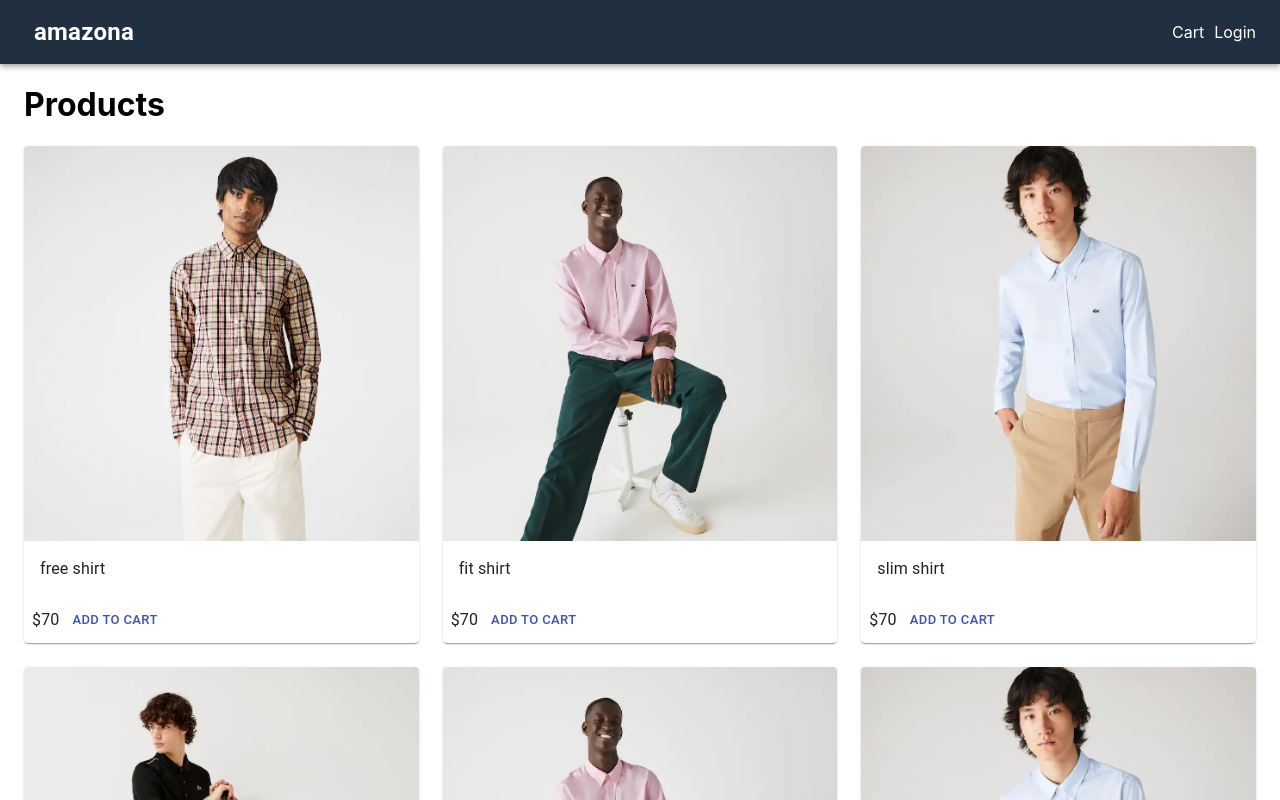
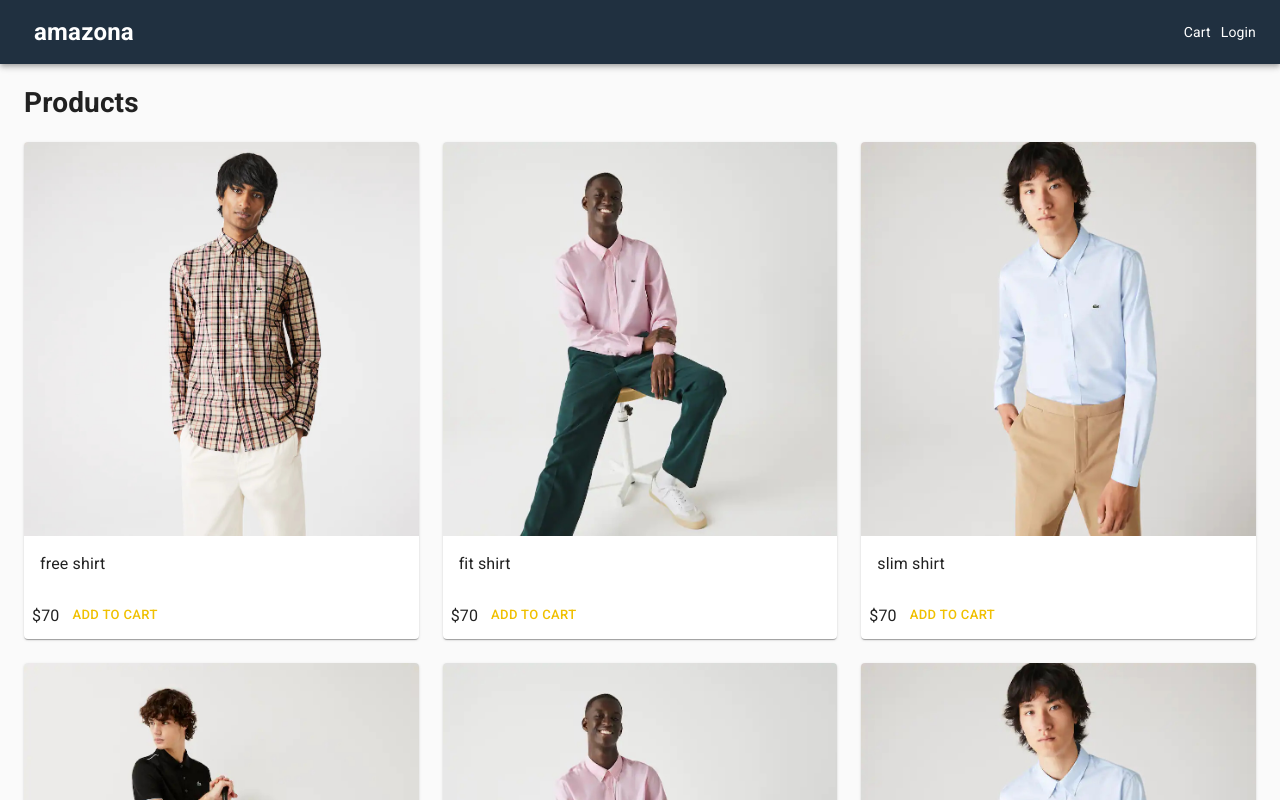
Before and after one commit to hamzaumar8/NextJs-Amazona, a Next.js app: page / in a window 1280 px wide. Shown: the top 800 px of the page. Built offline with nearby package versions, Linux system fonts and the light colour scheme.

Commit message:
material Ui these set in layout

```diff
--- a/components/Layout.js
+++ b/components/Layout.js
@@ -3,7 +3,10 @@
 import {
   AppBar,
   Container,
+  createMuiTheme,
+  CssBaseline,
   Link,
+  ThemeProvider,
   Toolbar,
   Typography,
 } from "@material-ui/core";
@@ -11,6 +14,29 @@
 import NextLink from "next/link";
 
 export default function Layout({ title, description, children }) {
+  const theme = createMuiTheme({
+    typography: {
+      h1: {
+        fontSize: "1.6rem",
+        fontWeight: 400,
+        margin: "1rem 0",
+      },
+      h2: {
+        fontSize: "1.4rem",
+        fontWeight: 400,
+        margin: "1rem 0",
+      },
+    },
+    palette: {
+      type: "light",
+      primary: {
+        main: "#f0c000",
+      },
+      secondary: {
+        main: "#208080",
+      },
+    },
+  });
   const classes = useStyles();
   return (
     <div>
@@ -18,6 +44,8 @@
         <title>{title ? `${title} - Next Amzaona` : "Next Amazona"}</title>
         {description && <meta name="description" content={description}></meta>}
       </Head>
+      <ThemeProvider theme={theme}>
+        <CssBaseline />
         <AppBar position="static" className={classes.navbar}>
           <Toolbar>
             <NextLink href="/" passHref>
@@ -40,6 +68,7 @@
         <footer className={classes.footer}>
           <Typography>All rights reserved. Next Amazona.</Typography>
         </footer>
+      </ThemeProvider>
     </div>
   );
 }
--- a/pages/_document.js
+++ b/pages/_document.js
@@ -6,7 +6,12 @@
   render() {
     return (
       <Html lang="en">
-        <Head></Head>
+        <Head>
+          <link
+            rel="stylesheet"
+            href="https://fonts.googleapis.com/css?family=Roboto:300,400,500,700&display=swap"
+          />
+        </Head>
         <body>
           <Main />
           <NextScript />
--- a/pages/product/[slug].js
+++ b/pages/product/[slug].js
@@ -45,7 +45,9 @@
           <Grid item md={3} xs={12}>
             <List>
               <ListItem>
-                <Typography component="h1">{product.name}</Typography>
+                <Typography component="h1" variant="h1">
+                  {product.name}
+                </Typography>
               </ListItem>
               <ListItem>
                 <Typography>Category: {product.category}</Typography>
```
Lines whose indentation alone changed are shown as unchanged.
